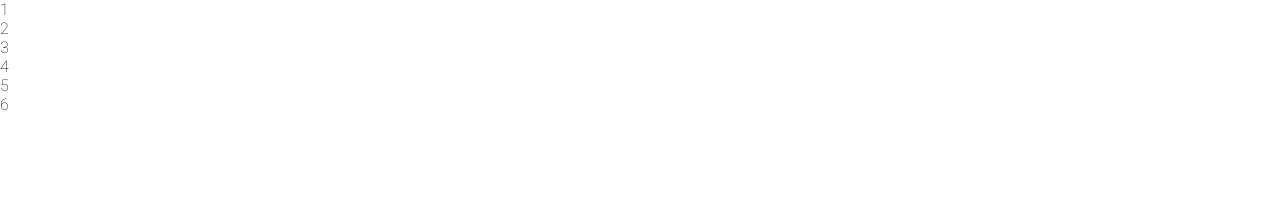
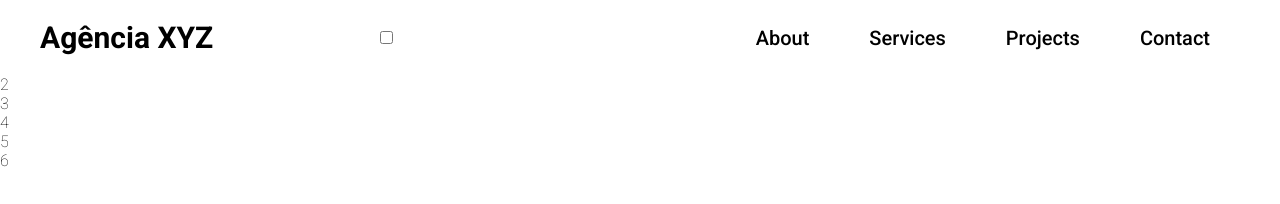
Before and after one commit to Reed0ne/landing-page-agenciaXYZ, a plain HTML site: page index.html in a window 1280 px wide. Drawn offline with Linux system fonts and the light colour scheme.

Commit message:
create header (desktop version)

```diff
--- a/index.html
+++ b/index.html
@@ -17,7 +17,30 @@
     <link rel="stylesheet" href="https://cdnjs.cloudflare.com/ajax/libs/font-awesome/6.3.0/css/all.min.css" integrity="sha512-SzlrxWUlpfuzQ+pcUCosxcglQRNAq/DZjVsC0lE40xsADsfeQoEypE+enwcOiGjk/bSuGGKHEyjSoQ1zVisanQ==" crossorigin="anonymous" referrerpolicy="no-referrer" />
 </head>
 <body>
-    <header class="header">1</header>
+    <header class="header">
+        <div class="header-container">
+            <a href="/">
+                <h1 class="logo">Agência XYZ</h1>
+            </a>
+
+            <input type="checkbox" name="menu-hamburguer" id="menu-hamburguer">
+
+            <label for="menu-hamburguer">
+                <div class="menu">
+                    <span class="hamburguer"></span>
+                </div>
+            </label>
+
+            <nav>
+                <ul>
+                    <li><a href="#about">About</a></li>
+                    <li><a href="#services">Services</a></li>
+                    <li><a href="#projects">Projects</a></li>
+                    <li><a href="#contact">Contact</a></li>
+                </ul>
+            </nav>
+        </div>
+    </header>
     <section class="hero">2</section>
     <section class="about">3</section>
     <section class="services">4</section>
--- a/src/css/menu.css
+++ b/src/css/menu.css
@@ -0,0 +1,16 @@
+.header nav ul{
+    display: flex;
+}
+
+.header nav ul li a{
+    font-size: 2rem;
+    font-weight: 500;
+    padding: 10px 30px;
+    border-radius: 50px;
+    transition: 0.3s;
+}
+
+.header nav ul li a:hover{
+    color: #FFF;
+    background-color: coral;
+}
--- a/src/css/style.css
+++ b/src/css/style.css
@@ -22,6 +22,25 @@ body{
 
 .header{
     grid-area: header;
+    background-color: #FFF;
+}
+
+.header .header-container{
+    display: flex;
+    padding: 20px 40px;
+    justify-content: space-between;
+    align-items: center;
+    min-height: 75px;
+}
+
+.header h1{
+    font-size: 3rem;
+    font-weight: 700;
+    transition: 0.3s;
+}
+
+.header a:hover h1{
+    color: coral;
 }
 
 /* HERO */
--- a/src/css/variable.css
+++ b/src/css/variable.css
@@ -0,0 +1,3 @@
+:root{
+    --max-width-size: 1920px;
+}
```
